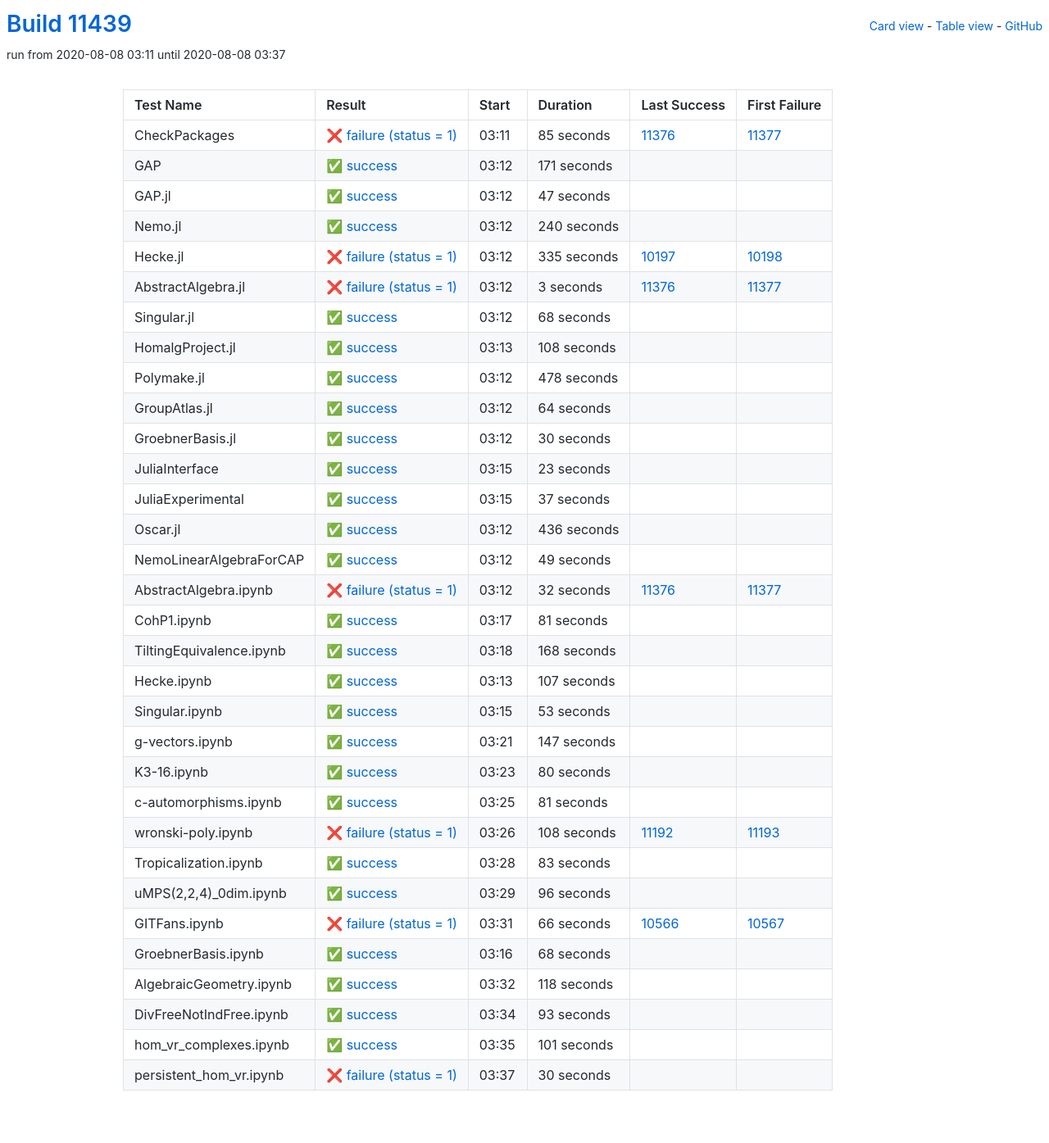
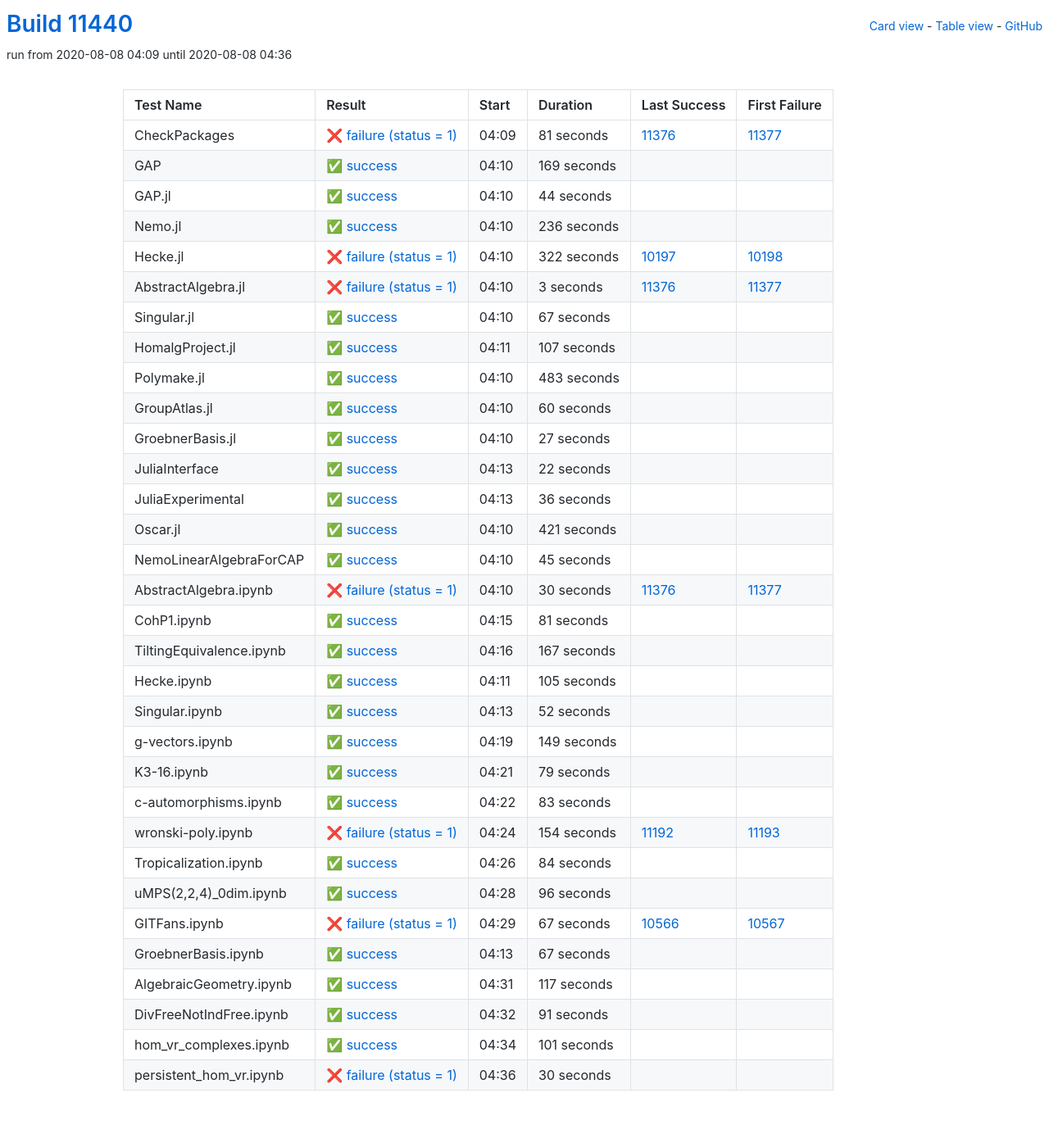
Before and after one commit to oscar-system/oscar-ci-status, a Jekyll site: the page built from table.html, in a window 1280 px wide. Shown: the whole page at 82% size. Built offline with Jekyll 4.4.1, drawn with Linux system fonts in a browser that asks for light colours.

Commit message:
Build #11440

```diff
--- a/_data/ci.yml
+++ b/_data/ci.yml
@@ -1,6 +1,6 @@
 ---
-build: 11439
-build_url: https://oscarci.mathematik.uni-kl.de/job/oscar/11439/
+build: 11440
+build_url: https://oscarci.mathematik.uni-kl.de/job/oscar/11440/
 job: oscar
 organization: oscar-system
 repo: oscar-ci-status
@@ -8,68 +8,68 @@
 tests:
 - name: CheckPackages
   id: checkpackages
-  log: https://oscarci.mathematik.uni-kl.de/job/oscar/11439/artifact/logs/build-11439/CheckPackages.log
-  start: 2020-08-08 03:11
+  log: https://oscarci.mathematik.uni-kl.de/job/oscar/11440/artifact/logs/build-11440/CheckPackages.log
+  start: 2020-08-08 04:09
   success: false
   exitcode: 1
   status: failure
-  duration: 85
+  duration: 81
   last_success: 11376
   last_success_url: https://oscarci.mathematik.uni-kl.de/job/oscar/11376/
   first_failure: 11377
   first_failure_url: https://oscarci.mathematik.uni-kl.de/job/oscar/11377/
 - name: GAP
   id: gap
-  log: https://oscarci.mathematik.uni-kl.de/job/oscar/11439/artifact/logs/build-11439/GAP.log
-  start: 2020-08-08 03:12
+  log: https://oscarci.mathematik.uni-kl.de/job/oscar/11440/artifact/logs/build-11440/GAP.log
+  start: 2020-08-08 04:10
   success: true
   exitcode: 0
   status: success
-  duration: 171
+  duration: 169
   last_success: false
   last_success_url:
   first_failure: false
   first_failure_url:
 - name: GAP.jl
   id: gap-jl
-  log: https://oscarci.mathematik.uni-kl.de/job/oscar/11439/artifact/logs/build-11439/GAP.jl.log
-  start: 2020-08-08 03:12
+  log: https://oscarci.mathematik.uni-kl.de/job/oscar/11440/artifact/logs/build-11440/GAP.jl.log
+  start: 2020-08-08 04:10
   success: true
   exitcode: 0
   status: success
-  duration: 47
+  duration: 44
   last_success: false
   last_success_url:
   first_failure: false
   first_failure_url:
 - name: Nemo.jl
   id: nemo-jl
-  log: https://oscarci.mathematik.uni-kl.de/job/oscar/11439/artifact/logs/build-11439/Nemo.jl.log
-  start: 2020-08-08 03:12
+  log: https://oscarci.mathematik.uni-kl.de/job/oscar/11440/artifact/logs/build-11440/Nemo.jl.log
+  start: 2020-08-08 04:10
   success: true
   exitcode: 0
   status: success
-  duration: 240
+  duration: 236
   last_success: false
   last_success_url:
   first_failure: false
   first_failure_url:
 - name: Hecke.jl
   id: hecke-jl
-  log: https://oscarci.mathematik.uni-kl.de/job/oscar/11439/artifact/logs/build-11439/Hecke.jl.log
-  start: 2020-08-08 03:12
+  log: https://oscarci.mathematik.uni-kl.de/job/oscar/11440/artifact/logs/build-11440/Hecke.jl.log
+  start: 2020-08-08 04:10
   success: false
   exitcode: 1
   status: failure
-  duration: 335
+  duration: 322
   last_success: 10197
   last_success_url: https://oscarci.mathematik.uni-kl.de/job/oscar/10197/
   first_failure: 10198
   first_failure_url: https://oscarci.mathematik.uni-kl.de/job/oscar/10198/
 - name: AbstractAlgebra.jl
   id: abstractalgebra-jl
-  log: https://oscarci.mathematik.uni-kl.de/job/oscar/11439/artifact/logs/build-11439/AbstractAlgebra.jl.log
-  start: 2020-08-08 03:12
+  log: https://oscarci.mathematik.uni-kl.de/job/oscar/11440/artifact/logs/build-11440/AbstractAlgebra.jl.log
+  start: 2020-08-08 04:10
   success: false
   exitcode: 1
   status: failure
@@ -80,128 +80,128 @@
   first_failure_url: https://oscarci.mathematik.uni-kl.de/job/oscar/11377/
 - name: Singular.jl
   id: singular-jl
-  log: https://oscarci.mathematik.uni-kl.de/job/oscar/11439/artifact/logs/build-11439/Singular.jl.log
-  start: 2020-08-08 03:12
+  log: https://oscarci.mathematik.uni-kl.de/job/oscar/11440/artifact/logs/build-11440/Singular.jl.log
+  start: 2020-08-08 04:10
   success: true
   exitcode: 0
   status: success
-  duration: 68
+  duration: 67
   last_success: false
   last_success_url:
   first_failure: false
   first_failure_url:
 - name: HomalgProject.jl
   id: homalgproject-jl
-  log: https://oscarci.mathematik.uni-kl.de/job/oscar/11439/artifact/logs/build-11439/HomalgProject.jl.log
-  start: 2020-08-08 03:13
+  log: https://oscarci.mathematik.uni-kl.de/job/oscar/11440/artifact/logs/build-11440/HomalgProject.jl.log
+  start: 2020-08-08 04:11
   success: true
   exitcode: 0
   status: success
-  duration: 108
+  duration: 107
   last_success: false
   last_success_url:
   first_failure: false
   first_failure_url:
 - name: Polymake.jl
   id: polymake-jl
-  log: https://oscarci.mathematik.uni-kl.de/job/oscar/11439/artifact/logs/build-11439/Polymake.jl.log
-  start: 2020-08-08 03:12
+  log: https://oscarci.mathematik.uni-kl.de/job/oscar/11440/artifact/logs/build-11440/Polymake.jl.log
+  start: 2020-08-08 04:10
   success: true
   exitcode: 0
   status: success
-  duration: 478
+  duration: 483
   last_success: false
   last_success_url:
   first_failure: false
   first_failure_url:
 - name: GroupAtlas.jl
   id: groupatlas-jl
-  log: https://oscarci.mathematik.uni-kl.de/job/oscar/11439/artifact/logs/build-11439/GroupAtlas.jl.log
-  start: 2020-08-08 03:12
+  log: https://oscarci.mathematik.uni-kl.de/job/oscar/11440/artifact/logs/build-11440/GroupAtlas.jl.log
+  start: 2020-08-08 04:10
   success: true
   exitcode: 0
   status: success
-  duration: 64
+  duration: 60
   last_success: false
   last_success_url:
   first_failure: false
   first_failure_url:
 - name: GroebnerBasis.jl
   id: groebnerbasis-jl
-  log: https://oscarci.mathematik.uni-kl.de/job/oscar/11439/artifact/logs/build-11439/GroebnerBasis.jl.log
-  start: 2020-08-08 03:12
+  log: https://oscarci.mathematik.uni-kl.de/job/oscar/11440/artifact/logs/build-11440/GroebnerBasis.jl.log
+  start: 2020-08-08 04:10
   success: true
   exitcode: 0
   status: success
-  duration: 30
+  duration: 27
   last_success: false
   last_success_url:
   first_failure: false
   first_failure_url:
 - name: JuliaInterface
   id: juliainterface
-  log: https://oscarci.mathematik.uni-kl.de/job/oscar/11439/artifact/logs/build-11439/JuliaInterface.log
-  start: 2020-08-08 03:15
+  log: https://oscarci.mathematik.uni-kl.de/job/oscar/11440/artifact/logs/build-11440/JuliaInterface.log
+  start: 2020-08-08 04:13
   success: true
   exitcode: 0
   status: success
-  duration: 23
+  duration: 22
   last_success: false
   last_success_url:
   first_failure: false
   first_failure_url:
 - name: JuliaExperimental
   id: juliaexperimental
-  log: https://oscarci.mathematik.uni-kl.de/job/oscar/11439/artifact/logs/build-11439/JuliaExperimental.log
-  start: 2020-08-08 03:15
+  log: https://oscarci.mathematik.uni-kl.de/job/oscar/11440/artifact/logs/build-11440/JuliaExperimental.log
+  start: 2020-08-08 04:13
   success: true
   exitcode: 0
   status: success
-  duration: 37
+  duration: 36
   last_success: false
   last_success_url:
   first_failure: false
   first_failure_url:
 - name: Oscar.jl
   id: oscar-jl
-  log: https://oscarci.mathematik.uni-kl.de/job/oscar/11439/artifact/logs/build-11439/Oscar.jl.log
-  start: 2020-08-08 03:12
+  log: https://oscarci.mathematik.uni-kl.de/job/oscar/11440/artifact/logs/build-11440/Oscar.jl.log
+  start: 2020-08-08 04:10
   success: true
   exitcode: 0
   status: success
-  duration: 436
+  duration: 421
   last_success: false
   last_success_url:
   first_failure: false
   first_failure_url:
 - name: NemoLinearAlgebraForCAP
   id: nemolinearalgebraforcap
-  log: https://oscarci.mathematik.uni-kl.de/job/oscar/11439/artifact/logs/build-11439/NemoLinearAlgebraForCAP.log
-  start: 2020-08-08 03:12
+  log: https://oscarci.mathematik.uni-kl.de/job/oscar/11440/artifact/logs/build-11440/NemoLinearAlgebraForCAP.log
+  start: 2020-08-08 04:10
   success: true
   exitcode: 0
   status: success
-  duration: 49
+  duration: 45
   last_success: false
   last_success_url:
   first_failure: false
   first_failure_url:
 - name: AbstractAlgebra.ipynb
   id: abstractalgebra-ipynb
-  log: https://oscarci.mathematik.uni-kl.de/job/oscar/11439/artifact/logs/build-11439/AbstractAlgebra.ipynb.log
-  start: 2020-08-08 03:12
+  log: https://oscarci.mathematik.uni-kl.de/job/oscar/11440/artifact/logs/build-11440/AbstractAlgebra.ipynb.log
+  start: 2020-08-08 04:10
   success: false
   exitcode: 1
   status: failure
-  duration: 32
+  duration: 30
   last_success: 11376
   last_success_url: https://oscarci.mathematik.uni-kl.de/job/oscar/11376/
   first_failure: 11377
   first_failure_url: https://oscarci.mathematik.uni-kl.de/job/oscar/11377/
 - name: CohP1.ipynb
   id: cohp1-ipynb
-  log: https://oscarci.mathematik.uni-kl.de/job/oscar/11439/artifact/logs/build-11439/CohP1.ipynb.log
-  start: 2020-08-08 03:17
+  log: https://oscarci.mathematik.uni-kl.de/job/oscar/11440/artifact/logs/build-11440/CohP1.ipynb.log
+  start: 2020-08-08 04:15
   success: true
   exitcode: 0
   status: success
@@ -212,92 +212,68 @@
   first_failure_url:
 - name: TiltingEquivalence.ipynb
   id: tiltingequivalence-ipynb
-  log: https://oscarci.mathematik.uni-kl.de/job/oscar/11439/artifact/logs/build-11439/TiltingEquivalence.ipynb.log
-  start: 2020-08-08 03:18
+  log: https://oscarci.mathematik.uni-kl.de/job/oscar/11440/artifact/logs/build-11440/TiltingEquivalence.ipynb.log
+  start: 2020-08-08 04:16
   success: true
   exitcode: 0
   status: success
-  duration: 168
+  duration: 167
   last_success: false
   last_success_url:
   first_failure: false
   first_failure_url:
 - name: Hecke.ipynb
   id: hecke-ipynb
-  log: https://oscarci.mathematik.uni-kl.de/job/oscar/11439/artifact/logs/build-11439/Hecke.ipynb.log
-  start: 2020-08-08 03:13
+  log: https://oscarci.mathematik.uni-kl.de/job/oscar/11440/artifact/logs/build-11440/Hecke.ipynb.log
+  start: 2020-08-08 04:11
   success: true
   exitcode: 0
   status: success
-  duration: 107
+  duration: 105
   last_success: false
   last_success_url:
   first_failure: false
   first_failure_url:
 - name: Singular.ipynb
   id: singular-ipynb
-  log: https://oscarci.mathematik.uni-kl.de/job/oscar/11439/artifact/logs/build-11439/Singular.ipynb.log
-  start: 2020-08-08 03:15
+  log: https://oscarci.mathematik.uni-kl.de/job/oscar/11440/artifact/logs/build-11440/Singular.ipynb.log
+  start: 2020-08-08 04:13
   success: true
   exitcode: 0
   status: success
-  duration: 53
+  duration: 52
   last_success: false
   last_success_url:
   first_failure: false
   first_failure_url:
 - name: g-vectors.ipynb
   id: g-vectors-ipynb
-  log: https://oscarci.mathematik.uni-kl.de/job/oscar/11439/artifact/logs/build-11439/g-vectors.ipynb.log
-  start: 2020-08-08 03:21
+  log: https://oscarci.mathematik.uni-kl.de/job/oscar/11440/artifact/logs/build-11440/g-vectors.ipynb.log
+  start: 2020-08-08 04:19
   success: true
   exitcode: 0
   status: success
-  duration: 147
+  duration: 149
   last_success: false
   last_success_url:
   first_failure: false
   first_failure_url:
 - name: K3-16.ipynb
   id: k3-16-ipynb
-  log: https://oscarci.mathematik.uni-kl.de/job/oscar/11439/artifact/logs/build-11439/K3-16.ipynb.log
-  start: 2020-08-08 03:23
+  log: https://oscarci.mathematik.uni-kl.de/job/oscar/11440/artifact/logs/build-11440/K3-16.ipynb.log
+  start: 2020-08-08 04:21
   success: true
   exitcode: 0
   status: success
-  duration: 80
+  duration: 79
   last_success: false
   last_success_url:
   first_failure: false
   first_failure_url:
 - name: c-automorphisms.ipynb
   id: c-automorphisms-ipynb
-  log: https://oscarci.mathematik.uni-kl.de/job/oscar/11439/artifact/logs/build-11439/c-automorphisms.ipynb.log
-  start: 2020-08-08 03:25
-  success: true
-  exitcode: 0
-  status: success
-  duration: 81
-  last_success: false
-  last_success_url:
-  first_failure: false
-  first_failure_url:
-- name: wronski-poly.ipynb
-  id: wronski-poly-ipynb
-  log: https://oscarci.mathematik.uni-kl.de/job/oscar/11439/artifact/logs/build-11439/wronski-poly.ipynb.log
-  start: 2020-08-08 03:26
-  success: false
-  exitcode: 1
-  status: failure
-  duration: 108
-  last_success: 11192
-  last_success_url: https://oscarci.mathematik.uni-kl.de/job/oscar/11192/
-  first_failure: 11193
-  first_failure_url: https://oscarci.mathematik.uni-kl.de/job/oscar/11193/
-- name: Tropicalization.ipynb
-  id: tropicalization-ipynb
-  log: https://oscarci.mathematik.uni-kl.de/job/oscar/11439/artifact/logs/build-11439/Tropicalization.ipynb.log
-  start: 2020-08-08 03:28
+  log: https://oscarci.mathematik.uni-kl.de/job/oscar/11440/artifact/logs/build-11440/c-automorphisms.ipynb.log
+  start: 2020-08-08 04:22
   success: true
   exitcode: 0
   status: success
@@ -306,10 +282,34 @@
   last_success_url:
   first_failure: false
   first_failure_url:
+- name: wronski-poly.ipynb
+  id: wronski-poly-ipynb
+  log: https://oscarci.mathematik.uni-kl.de/job/oscar/11440/artifact/logs/build-11440/wronski-poly.ipynb.log
+  start: 2020-08-08 04:24
+  success: false
+  exitcode: 1
+  status: failure
+  duration: 154
+  last_success: 11192
+  last_success_url: https://oscarci.mathematik.uni-kl.de/job/oscar/11192/
+  first_failure: 11193
+  first_failure_url: https://oscarci.mathematik.uni-kl.de/job/oscar/11193/
+- name: Tropicalization.ipynb
+  id: tropicalization-ipynb
+  log: https://oscarci.mathematik.uni-kl.de/job/oscar/11440/artifact/logs/build-11440/Tropicalization.ipynb.log
+  start: 2020-08-08 04:26
+  success: true
+  exitcode: 0
+  status: success
+  duration: 84
+  last_success: false
+  last_success_url:
+  first_failure: false
+  first_failure_url:
 - name: uMPS(2,2,4)_0dim.ipynb
   id: umps-2-2-4-0dim-ipynb
-  log: https://oscarci.mathematik.uni-kl.de/job/oscar/11439/artifact/logs/build-11439/uMPS-2-2-4-_0dim.ipynb.log
-  start: 2020-08-08 03:29
+  log: https://oscarci.mathematik.uni-kl.de/job/oscar/11440/artifact/logs/build-11440/uMPS-2-2-4-_0dim.ipynb.log
+  start: 2020-08-08 04:28
   success: true
   exitcode: 0
   status: success
@@ -320,56 +320,56 @@
   first_failure_url:
 - name: GITFans.ipynb
   id: gitfans-ipynb
-  log: https://oscarci.mathematik.uni-kl.de/job/oscar/11439/artifact/logs/build-11439/GITFans.ipynb.log
-  start: 2020-08-08 03:31
+  log: https://oscarci.mathematik.uni-kl.de/job/oscar/11440/artifact/logs/build-11440/GITFans.ipynb.log
+  start: 2020-08-08 04:29
   success: false
   exitcode: 1
   status: failure
-  duration: 66
+  duration: 67
   last_success: 10566
   last_success_url: https://oscarci.mathematik.uni-kl.de/job/oscar/10566/
   first_failure: 10567
   first_failure_url: https://oscarci.mathematik.uni-kl.de/job/oscar/10567/
 - name: GroebnerBasis.ipynb
   id: groebnerbasis-ipynb
-  log: https://oscarci.mathematik.uni-kl.de/job/oscar/11439/artifact/logs/build-11439/GroebnerBasis.ipynb.log
-  start: 2020-08-08 03:16
+  log: https://oscarci.mathematik.uni-kl.de/job/oscar/11440/artifact/logs/build-11440/GroebnerBasis.ipynb.log
+  start: 2020-08-08 04:13
   success: true
   exitcode: 0
   status: success
-  duration: 68
+  duration: 67
   last_success: false
   last_success_url:
   first_failure: false
   first_failure_url:
 - name: AlgebraicGeometry.ipynb
   id: algebraicgeometry-ipynb
-  log: https://oscarci.mathematik.uni-kl.de/job/oscar/11439/artifact/logs/build-11439/AlgebraicGeometry.ipynb.log
-  start: 2020-08-08 03:32
+  log: https://oscarci.mathematik.uni-kl.de/job/oscar/11440/artifact/logs/build-11440/AlgebraicGeometry.ipynb.log
+  start: 2020-08-08 04:31
   success: true
   exitcode: 0
   status: success
-  duration: 118
+  duration: 117
   last_success: false
   last_success_url:
   first_failure: false
   first_failure_url:
 - name: DivFreeNotIndFree.ipynb
   id: divfreenotindfree-ipynb
-  log: https://oscarci.mathematik.uni-kl.de/job/oscar/11439/artifact/logs/build-11439/DivFreeNotIndFree.ipynb.log
-  start: 2020-08-08 03:34
+  log: https://oscarci.mathematik.uni-kl.de/job/oscar/11440/artifact/logs/build-11440/DivFreeNotIndFree.ipynb.log
+  start: 2020-08-08 04:32
   success: true
   exitcode: 0
   status: success
-  duration: 93
+  duration: 91
   last_success: false
   last_success_url:
   first_failure: false
   first_failure_url:
 - name: hom_vr_complexes.ipynb
   id: hom-vr-complexes-ipynb
-  log: https://oscarci.mathematik.uni-kl.de/job/oscar/11439/artifact/logs/build-11439/hom_vr_complexes.ipynb.log
-  start: 2020-08-08 03:35
+  log: https://oscarci.mathematik.uni-kl.de/job/oscar/11440/artifact/logs/build-11440/hom_vr_complexes.ipynb.log
+  start: 2020-08-08 04:34
   success: true
   exitcode: 0
   status: success
@@ -380,8 +380,8 @@
   first_failure_url:
 - name: persistent_hom_vr.ipynb
   id: persistent-hom-vr-ipynb
-  log: https://oscarci.mathematik.uni-kl.de/job/oscar/11439/artifact/logs/build-11439/persistent_hom_vr.ipynb.log
-  start: 2020-08-08 03:37
+  log: https://oscarci.mathematik.uni-kl.de/job/oscar/11440/artifact/logs/build-11440/persistent_hom_vr.ipynb.log
+  start: 2020-08-08 04:36
   success: false
   exitcode: 1
   status: failure
```
Also changed, not shown: README.md.
